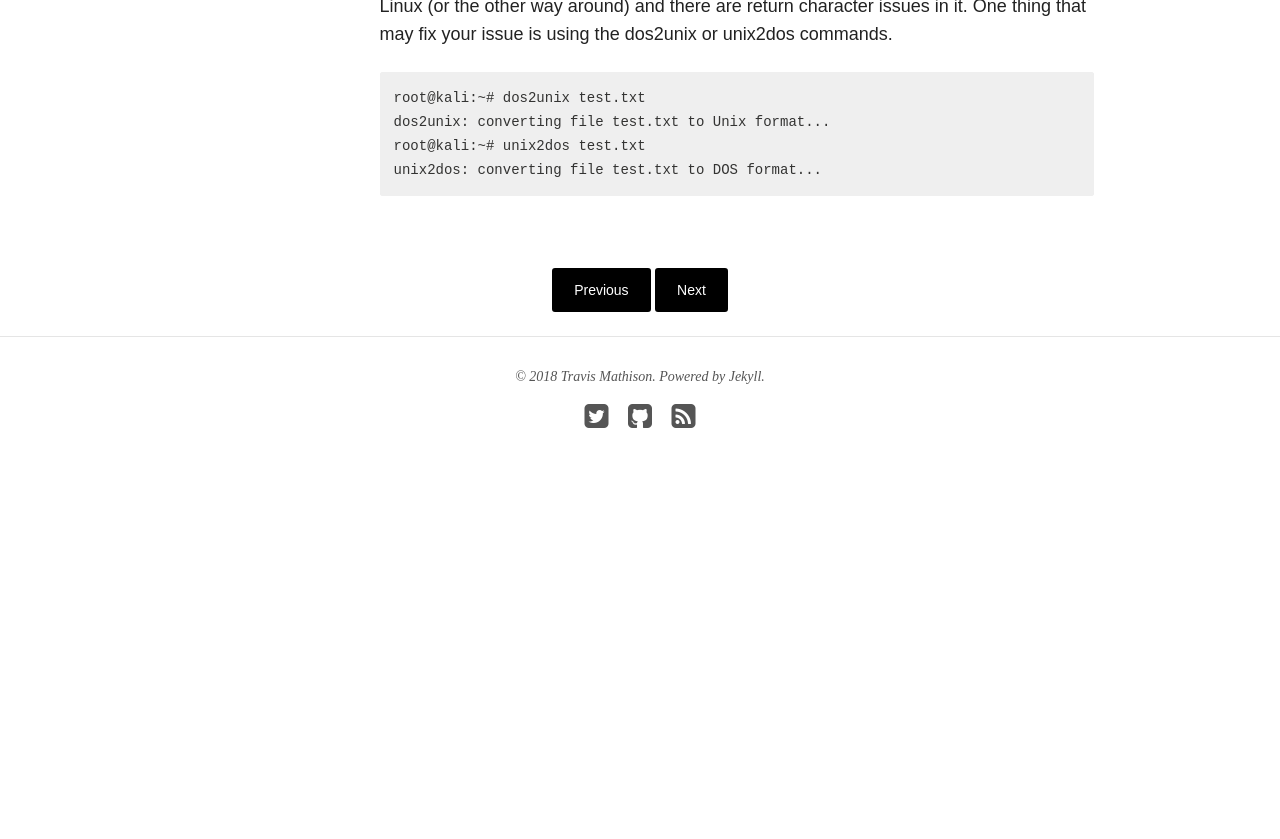
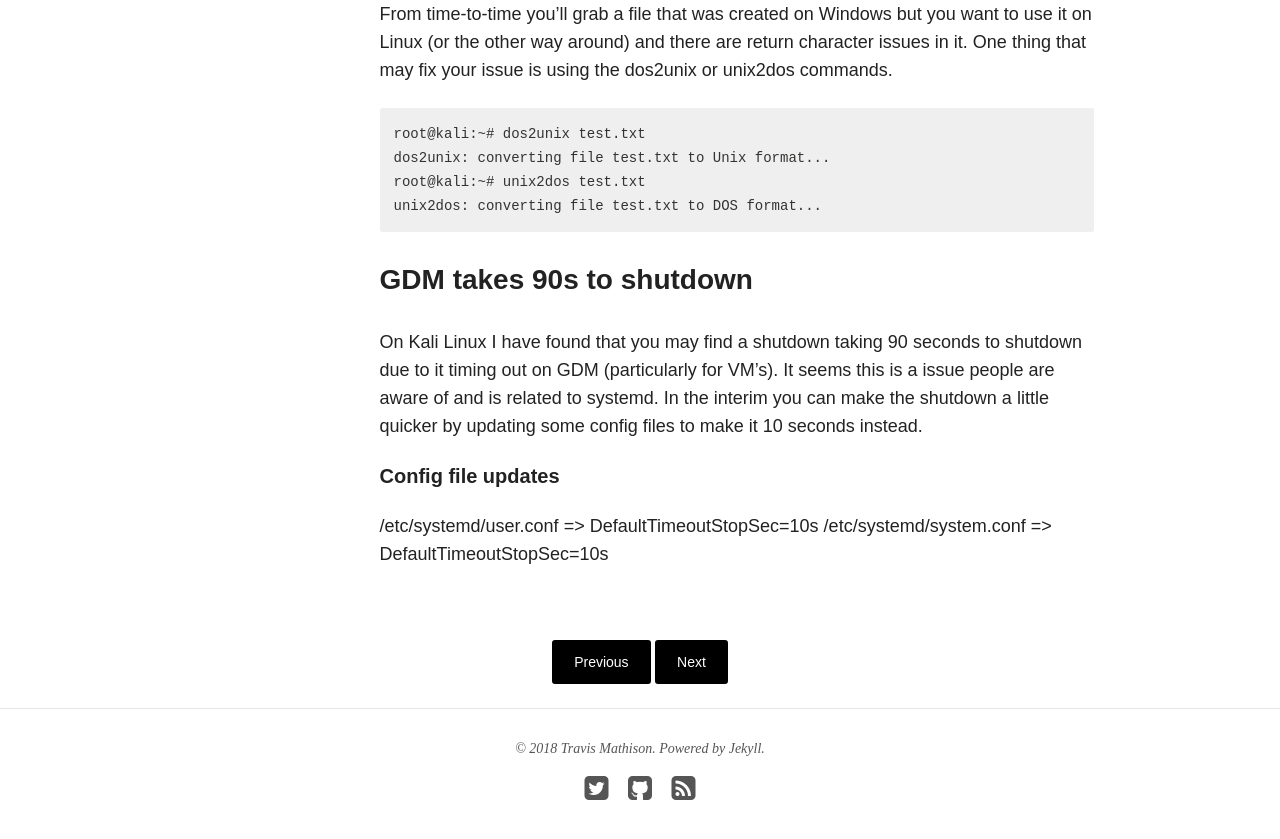
Before and after one commit to tdmathison/tdmathison.github.io, a Jekyll site: the page built from _posts/guides_docs/2017-07-17-Tips-and-Tricks.md, in a window 1280 px wide and 900 px high, scrolled down 8925 px. Shown: the top 839 px of the window. Built offline with Jekyll 4.4.1, drawn with Linux system fonts in a browser that asks for light colours; nearby versions of some CDN libraries; before the commit the page ends 9453 px from its top, so only the background shows below that; some of the changed text lies outside the part shown.

Commit message:
adding tip regarding gdm timing out on shutdown

````diff
--- a/_posts/guides_docs/2017-07-17-Tips-and-Tricks.md
+++ b/_posts/guides_docs/2017-07-17-Tips-and-Tricks.md
@@ -24,6 +24,7 @@ modified: 2017-08-03
 8. [Can't SSH with root into your machine](#cant-ssh-with-root)
 9. [Managing BurpSuite Proxy](#managing-burpsuite-proxy)
 10. [File format issues in downloaded exploit source files](#file-format-issues)
+11. [GDM takes 90s to shutdown](#gdm-90s-shutdown)
 
 <a name="slow-kali-linux-updates"></a>
 ## Slow Kali Linux Updates
@@ -295,3 +296,11 @@ dos2unix: converting file test.txt to Unix format...
 root@kali:~# unix2dos test.txt
 unix2dos: converting file test.txt to DOS format...
 ```
+
+<a name="gdm-90s-shutdown"></a>
+## GDM takes 90s to shutdown
+On Kali Linux I have found that you may find a shutdown taking 90 seconds to shutdown due to it timing out on GDM (particularly for VM's). It seems this is a issue people are aware of and is related to systemd.  In the interim you can make the shutdown a little quicker by updating some config files to make it 10 seconds instead.
+
+### Config file updates
+/etc/systemd/user.conf => DefaultTimeoutStopSec=10s
+/etc/systemd/system.conf => DefaultTimeoutStopSec=10s
````
Also changed, not shown: other parts of _posts/guides_docs/2017-07-17-Tips-and-Tricks.md (+1 -1 lines).
